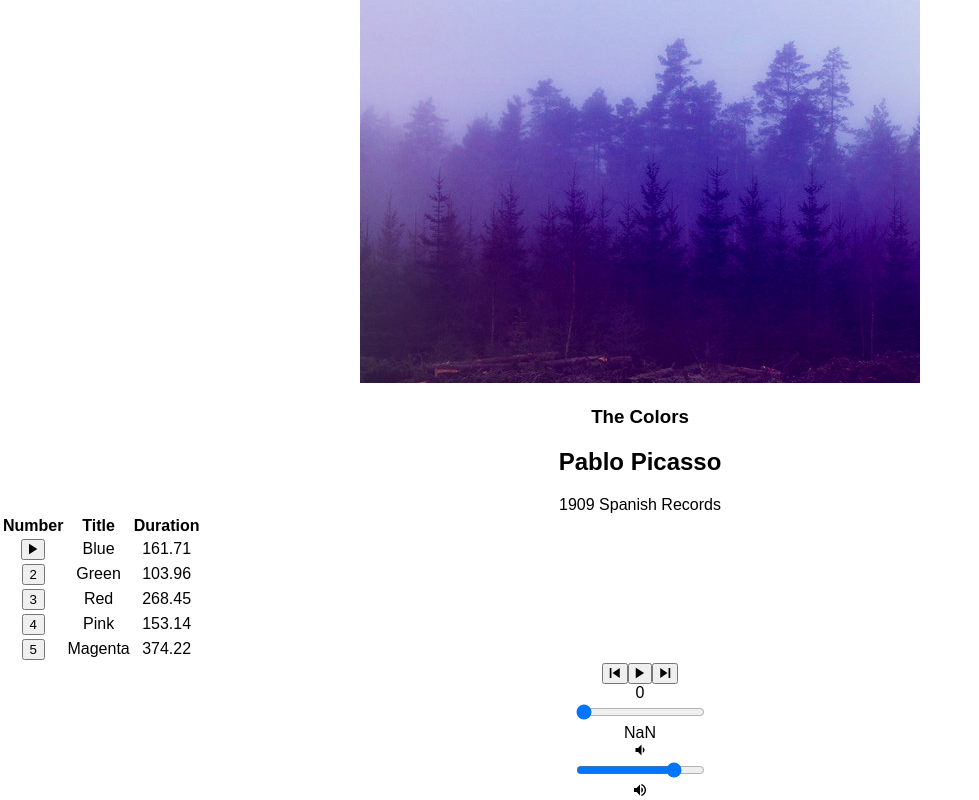
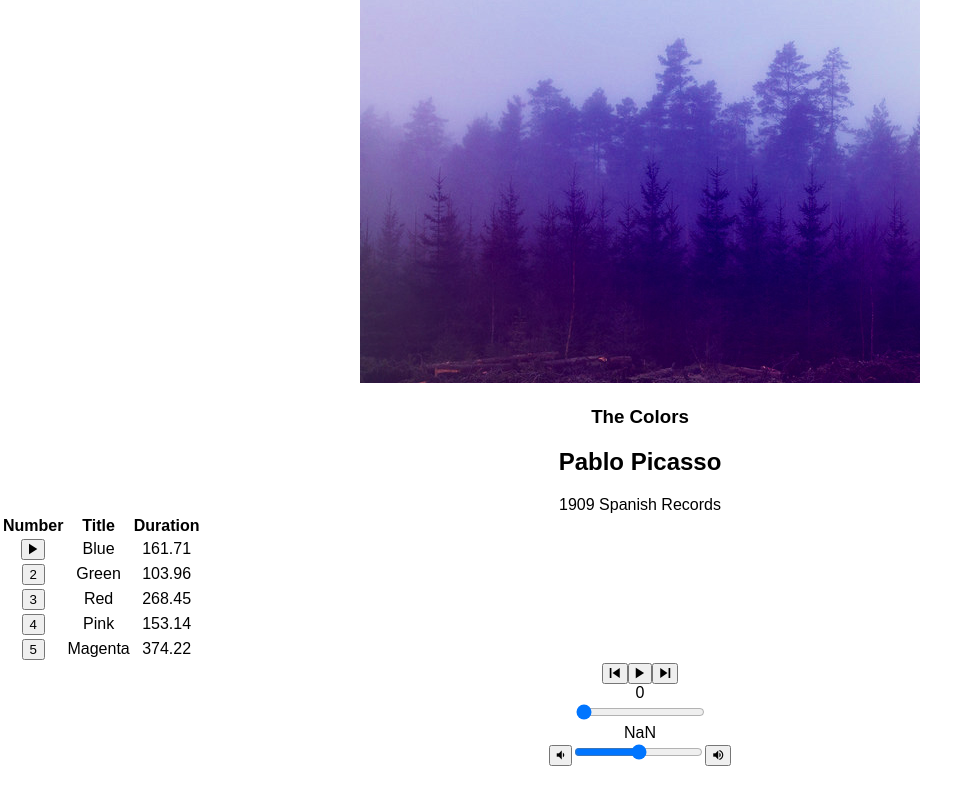
Before and after one commit to vdowsett/bloc-jams-styled, a React (Create React App) app: page /album/the-colors in a window 1280 px wide. Shown: the part 195-995 px from the top of the page, without its empty margins (0-979 px from the left). After the commit the page ends 961 px from the top, so only its background shows below. Built offline with nearby package versions, Linux system fonts and the light colour scheme.

Commit message:
getting help on volume

```diff
--- a/src/components/Album.js
+++ b/src/components/Album.js
@@ -15,13 +15,14 @@ class Album extends Component {
       currentSong: album.songs[0],
       currentTime: 0,
       duration: album.songs[0].duration,
+      volume: 0.5,
       isPlaying: false,
       isHovered: false
     };
 
     this.audioElement = document.createElement('audio');
     this.audioElement.src = album.songs[0].audioSrc;
-
+    this.audioElement.volume = this.state.volume;
     }
 
     componentDidMount() {
@@ -31,16 +32,22 @@ class Album extends Component {
         },
         durationchange: e => {
           this.setState({ duration: this.audioElement.duration });
+        },
+        onvolumechange: e => {
+          this.setState({ volume: this.audioElement.volume });
         }
       };
       this.audioElement.addEventListener('timeupdate', this.eventListeners.timeupdate);
       this.audioElement.addEventListener('durationchange', this.eventListeners.durationchange);
+      this.audioElement.addEventListener('onvolumechange', this.eventListeners.onvolumechange);
+
     }
 
     componentWillUnmount() {
       this.audioElement.src = null;
       this.audioElement.removeEventListener('timeupdate', this.eventListeners.timeupdate);
       this.audioElement.removeEventListener('durationchange', this.eventListeners.durationchange);
+      this.audioElement.removeEventListener('onvolumechange', this.eventListeners.onvolumechange);
     }
 
 
@@ -57,7 +64,7 @@ class Album extends Component {
     setSong(song) {
     this.audioElement.src = song.audioSrc;
     this.setState({ currentSong: song });
-    }
+  }
 
     handleSongClick(song) {
       const isSameSong = this.state.currentSong === song;
@@ -99,6 +106,23 @@ class Album extends Component {
     this.setState({ currentTime: newTime });
     }
 
+    handleVolumeChange(e) {
+    const newVolume = e.target.value;
+    this.setState({ volume: newVolume });
+      console.log(this.state.volume);
+    }
+
+    handleVolumeDecreaseClick(e) {
+      const newVolume = Math.max(0.1, (this.audioElement.volume-=0.1));
+      this.setState({ volume: newVolume });
+      console.log(this.state.volume);
+    }
+
+    handleVolumeIncreaseClick(e) {
+      const newVolume = Math.min(0.9, (this.audioElement.volume+= 0.1)) ;
+      this.setState({ volume: newVolume });
+      console.log(this.state.volume);
+    }
 
   render() {
     return (
@@ -158,10 +182,14 @@ class Album extends Component {
            currentSong={this.state.currentSong}
            currentTime={this.audioElement.currentTime}
            duration={this.audioElement.duration}
+           volume={this.state.volume}
            handleSongClick={ () => this.handleSongClick(this.state.currentSong)}
            handlePrevClick={ () => this.handlePrevClick()}
            handleNextClick={ () => this.handleNextClick()}
            handleTimeChange={ (e) => this.handleTimeChange(e)}
+           handleVolumeChange={ (e) => this.handleVolumeChange(e)}
+           handleVolumeDecreaseClick={ (e) => this.handleVolumeDecreaseClick(e)}
+           handleVolumeIncreaseClick={ (e) => this.handleVolumeIncreaseClick(e)}
            />
 
       </section>
--- a/src/components/PlayerBar.js
+++ b/src/components/PlayerBar.js
@@ -31,9 +31,25 @@ class PlayerBar extends Component {
          </section>
 
          <section id="volume-control">
-           <div className="icon ion-md-volume-low"></div>
-           <input type="range" className="seek-bar" value="80" />
-           <div className="icon ion-md-volume-high"></div>
+
+           <button id="decrease" onClick={ this.props.handleVolumeDecreaseClick }>
+             <span className="icon ion-md-volume-low" ></span>
+           </button>
+
+           <input
+             type="range"
+             className="seek-bar"
+             value={ this.props.volume }
+             max="1"
+             min="0"
+             step="0.1"
+             onChange={ this.props.handleVolumeChange }
+             />
+
+           <button id="decrease" onClick={ this.props.handleVolumeIncreaseClick }>
+             <span className="icon ion-md-volume-high" ></span>
+           </button>
+
          </section>
       </section>
     );
```
